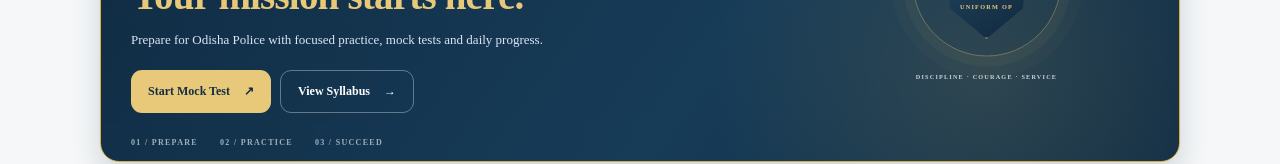
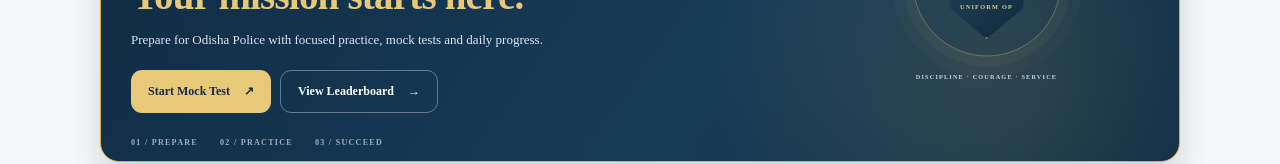
Before and after one commit to thekingocollection/mission-uniform, a Next.js app: page /dashboard in a window 1280 px wide. Shown: the part 360-524 px from the top of the page. Built offline with nearby package versions, Linux system fonts and the light colour scheme; no server answers; the database is empty; sample sign-in values are in the browser's storage.

Commit message:
Replace dashboard View Syllabus shortcut with Leaderboard

```diff
--- a/app/dashboard/page.tsx
+++ b/app/dashboard/page.tsx
@@ -122,7 +122,7 @@ export default function Dashboard() {
           <p className="mu-dashboard-intro">Prepare for Odisha Police with focused practice, mock tests and daily progress.</p>
           <div className="mu-dashboard-actions">
             <Link href="/subject-mock-test" className="mu-dashboard-primary">Start Mock Test <span>↗</span></Link>
-            <Link href="/syllabus" className="mu-dashboard-secondary">View Syllabus <span>→</span></Link>
+            <Link href="/leaderboard" className="mu-dashboard-secondary">View Leaderboard <span>→</span></Link>
           </div>
         </div>
         <div className="mu-dashboard-emblem" aria-hidden="true">
```
